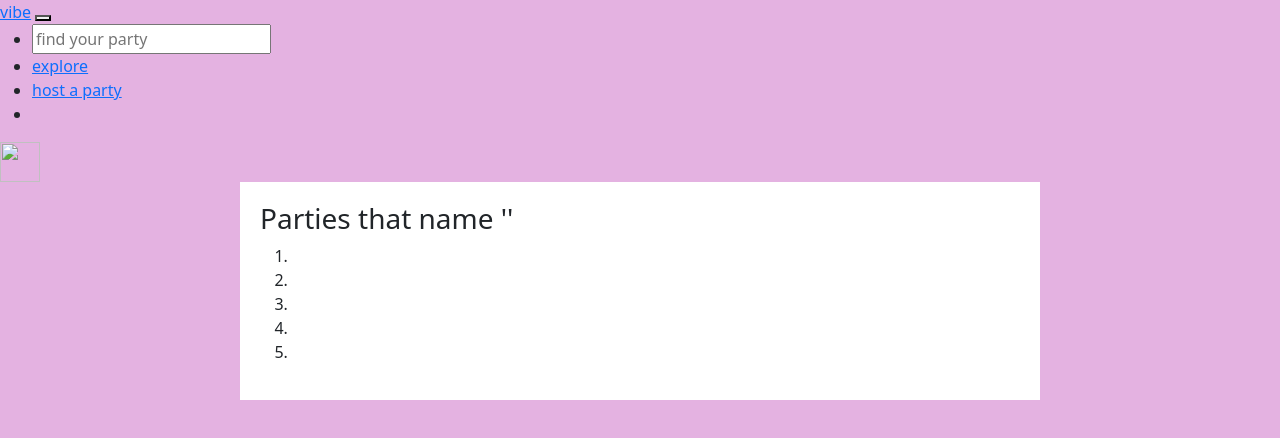
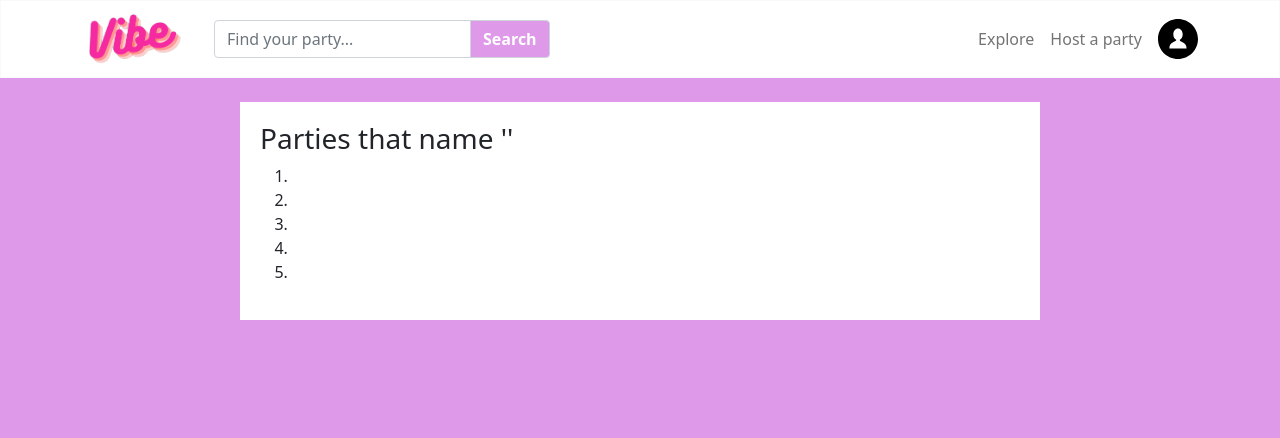
Before and after one commit to ieongch0106/vibe, a plain HTML site: page docs/html/search.html in a window 1280 px wide. Drawn offline with Linux system fonts and the light colour scheme; files that its build step writes are made by us from their sources; files whose address does not match are found by name.

Commit message:
made some changes on html + css files (color, structure, navigation bar, file position)

```diff
--- a/docs/css/home.css
+++ b/docs/css/home.css
@@ -12,7 +12,7 @@ body {
     align-items: center;
     /* padding-top: 40px; */
     padding-bottom: 40px;
-    background-color: #e4b2e1;
+    background-color: #de99e9;
 }
 
 .party-list {
@@ -23,3 +23,13 @@ body {
     margin: auto;
     align-items: center;
 }
+
+#searchbar {
+    color: white;
+    font-weight: bold;
+    background-color: #de99e9;
+}
+
+a {
+    color: #49AEA0;
+}
--- a/hostingparty.css
+++ b/docs/css/hostingparty.css
@@ -6,9 +6,8 @@ body {
 body {
   display: block;
   align-items: center;
-  padding-top: 40px;
   padding-bottom: 40px;
-  background-color: #e4b2e1;
+  background-color: #de99e9;
 }
 
 .form-signup {
@@ -36,7 +35,13 @@ body {
 }
 
 #signup-btn {
-  background-color: #e4b2e1;
+  background-color: #de99e9;
   border-color: #bd53b6;
   color: #393639;
 }
+
+#searchbar {
+  color: white;
+  font-weight: bold;
+  background-color: #de99e9;
+}
--- a/docs/css/location.css
+++ b/docs/css/location.css
@@ -8,7 +8,7 @@ body {
   align-items: center;
   padding-top: 40px;
   padding-bottom: 40px;
-  background-color: #e4b2e1;
+  background-color: #de99e9;
 }
 
 .form-signin {
@@ -36,7 +36,7 @@ body {
 }
 
 #signin-btn {
-  background-color: #e4b2e1;
+  background-color: #de99e9;
   border-color: #bd53b6;
   color: #393639;
 }
--- a/myinfo.css
+++ b/docs/css/myinfo.css
@@ -6,9 +6,8 @@ body {
 body {
   display: block;
   align-items: center;
-  padding-top: 40px;
   padding-bottom: 40px;
-  background-color: #e4b2e1;
+  background-color: #de99e9;
 }
 
 .form{
@@ -22,3 +21,13 @@ body {
 .form-signin .form-floating:focus-within {
   z-index: 2;
 }
+
+a {
+  color: #49AEA0;
+}
+
+#searchbar {
+  color: white;
+  font-weight: bold;
+  background-color: #de99e9;
+}
--- a/docs/css/signin.css
+++ b/docs/css/signin.css
@@ -8,7 +8,7 @@ body {
   align-items: center;
   padding-top: 40px;
   padding-bottom: 40px;
-  background-color: #e4b2e1;
+  background-color: #de99e9;
 }
 
 .form-signin {
@@ -36,7 +36,11 @@ body {
 }
 
 #signin-btn {
-  background-color: #e4b2e1;
+  background-color: #de99e9;
   border-color: #bd53b6;
   color: #393639;
 }
+
+a {
+  color: #49AEA0;
+}
--- a/docs/css/signup.css
+++ b/docs/css/signup.css
@@ -8,7 +8,7 @@ body {
   align-items: center;
   padding-top: 40px;
   padding-bottom: 40px;
-  background-color: #e4b2e1;
+  background-color: #de99e9;
 }
 
 .form-signup {
@@ -36,7 +36,11 @@ body {
 }
 
 #signup-btn {
-  background-color: #e4b2e1;
+  background-color: #de99e9;
   border-color: #bd53b6;
   color: #393639;
 }
+
+a {
+  color: #49AEA0;
+}
--- a/search.html
+++ b/docs/html/search.html
@@ -14,7 +14,7 @@
 
 
   <!-- Bootstrap core CSS -->
-  <link href="search.css" rel="stylesheet">
+  <link href="../css/bootstrap.min.css" rel="stylesheet">
 
   <style>
     .bd-placeholder-img {
@@ -38,31 +38,30 @@
 </head>
 
 <body>
-
-  <nav class="navbar navbar-expand-md navbar-light bg-light mb-4">
-    <div class="container-fluid">
-      <a class="navbar-brand" href="#">vibe</a>
-      <button class="navbar-toggler" type="button" data-bs-toggle="collapse" data-bs-target="#navbarCollapse"
-        aria-controls="navbarCollapse" aria-expanded="false" aria-label="Toggle navigation">
-        <span class="navbar-toggler-icon"></span>
-      </button>
-      <div class="collapse navbar-collapse" id="navbarCollapse">
-        <ul class="navbar-nav me-auto mb-2 mb-md-0">
-          <li class="nav-item">
-            <input type="text" class="form-control" id="floatingInput" placeholder="find your party">
+  <header>
+    <nav class="navbar navbar-expand-lg navbar-light bg-white border border-light mb-4">
+        <div class="container">
+            <a class="navbar-brand" href="#"><img src='../images/Vibe-logo.png' width="100" height="50"></a>
+            <ul class="navbar-nav me-auto ms-3 mb-2 mb-lg-0">
+                <div class="input-group">
+                    <input type="text" class="form-control" placeholder="Find your party..." aria-label="Find your party...">
+                    <button class="input-group-text" id="searchbar">Search</button>
+                </div>
+            </ul>
+            <ul class="navbar-nav">
+                <li class='nav-item'>
+                    <a class="nav-link" href="#">Explore</a>
                 </li>
-          <li class="nav-item">
-            <a class="nav-link active" aria-current="page" href="#">explore</a>
+                <li class='nav-item'>
+                    <a class="nav-link" href="#">Host a party</a>
                 </li>
-          <li class="nav-item">
-            <a class="nav-link active" href="#">host a party</a>
+                <li class='nav-item'>
+                    <img class="ms-2" src="../svg/user.svg" alt="" width="40" height="40">
                 </li>
-          <li></li>
             </ul>
         </div>
-      <img class="mb-0" src="../svg/user.svg" alt="" width="40" height="40">
-    </div>
     </nav>
+</header>
 
 
   <main class="party-list">
```
Also changed, not shown: docs/html/HostingParty.html (renamed from HostingParty.html, +25 -1 lines), docs/html/home.html (+19 -19 lines), docs/html/location.html (+2 -1 lines), docs/html/myinfo.html (renamed from index.html, +26 -1 lines), docs/html/signup.html (+3 -3 lines), Screenshot 2022-03-26 at 6.12.58 PM.png (deleted), Screenshot 2022-03-26 at 6.43.03 PM.png (deleted), Screenshot 2022-03-26 at 7.13.15 PM.png (deleted), docs/css/search.css (renamed from search.css), docs/images/Vibe-logo.png (added), user.svg (deleted). Lines whose indentation alone changed are shown as unchanged.
